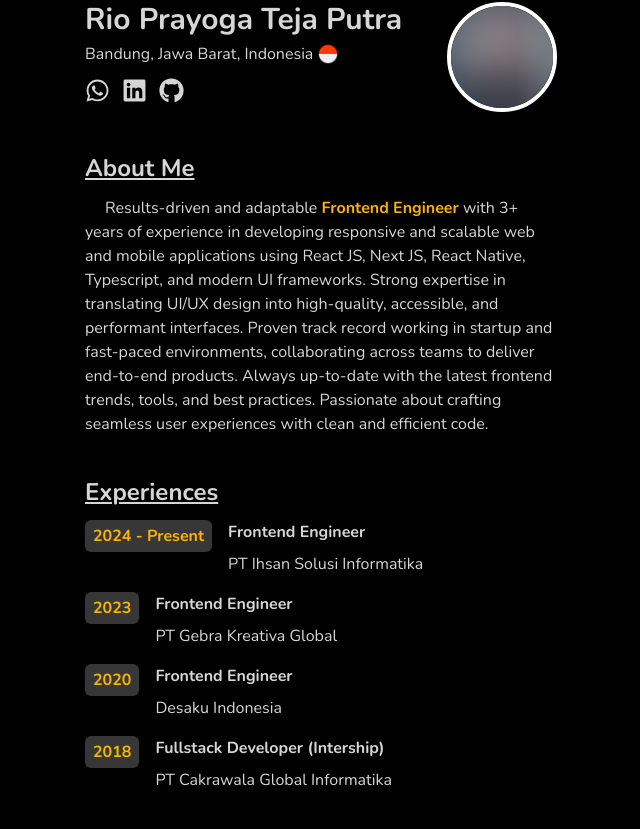
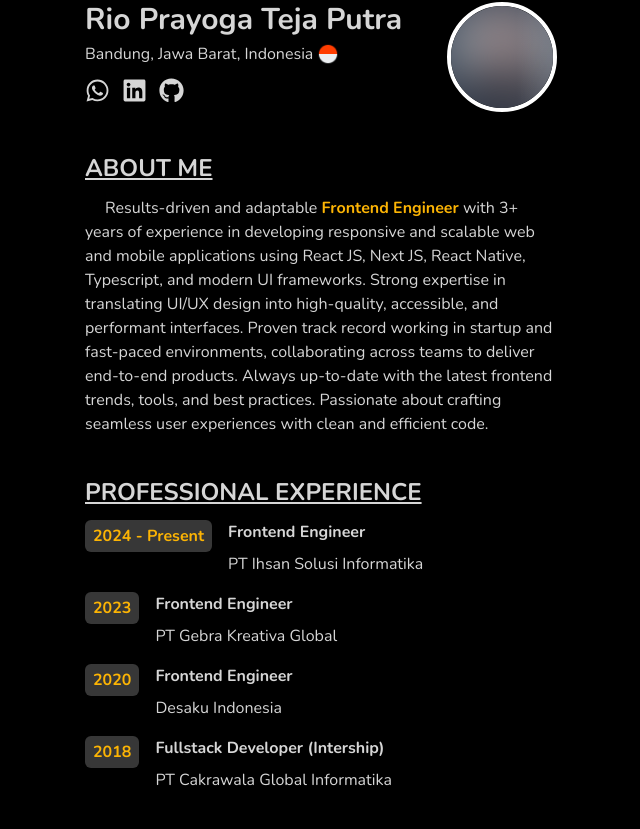
Before and after one commit to rioprayoga23/portfolio-web, a Next.js app: page / in a window 1280 px wide. Shown: the part 511-1340 px from the top of the page, without its empty margins (319-959 px from the left). Built offline with nearby package versions, Linux system fonts and the light colour scheme; no server answers.

Commit message:
style(core/Title): make title text uppercase and update experience section header
update title component styling to use uppercase text and modify experiences section header for consistency

```diff
--- a/src/components/About/components/Experiences.jsx
+++ b/src/components/About/components/Experiences.jsx
@@ -9,7 +9,7 @@ import TimelineItem from "../partials/TimelineItem";
 const Experiences = () => {
   return (
     <SectionLayout>
-      <CTitle name={"Experiences"} />
+      <CTitle name={"PROFESSIONAL EXPERIENCE"} />
       {experiencesData.map((item, index) => (
         <TimelineItem
           year={item.year}
--- a/src/components/core/Title/index.jsx
+++ b/src/components/core/Title/index.jsx
@@ -1,5 +1,7 @@
 const CTitle = ({ name }) => {
-  return <h2 className={`text-2xl font-bold underline mb-3`}>{name}</h2>;
+  return (
+    <h2 className={`text-2xl font-bold underline mb-3 uppercase`}>{name}</h2>
+  );
 };
 
 export default CTitle;
```
